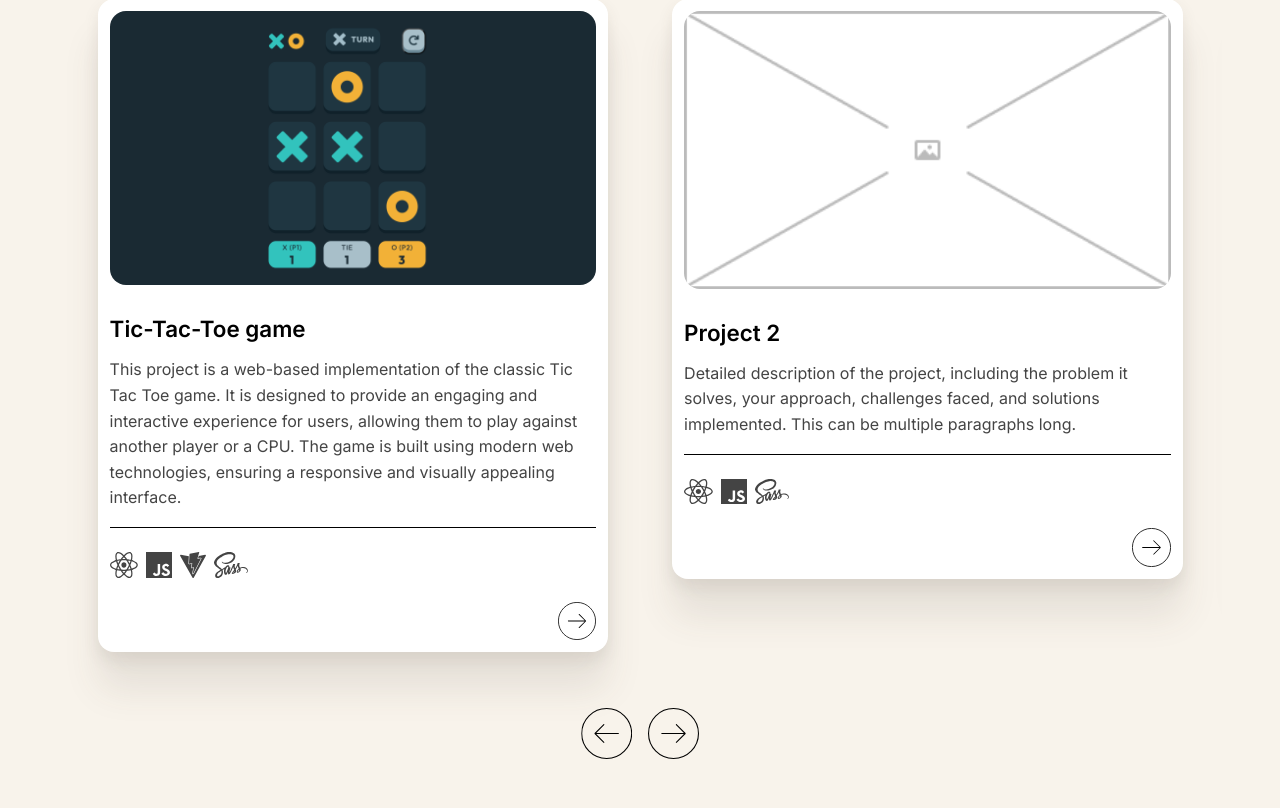
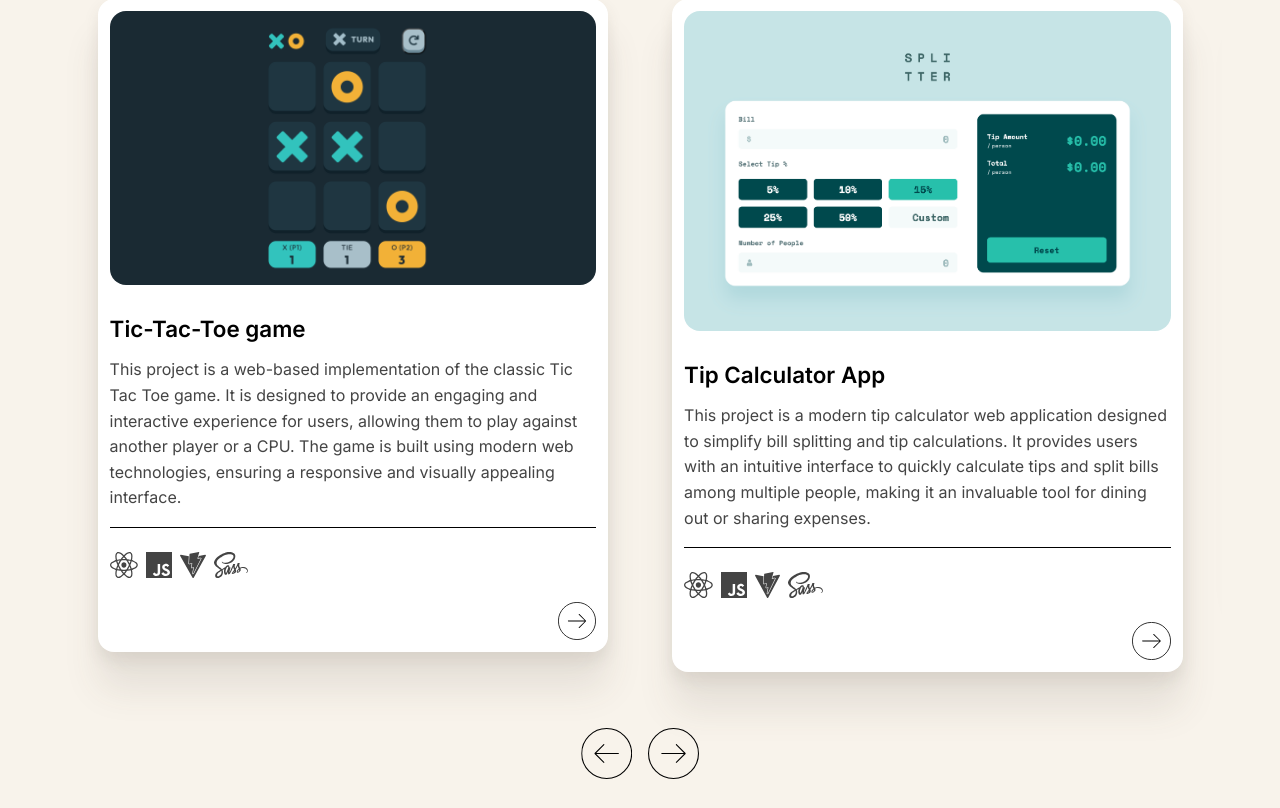
Before and after one commit to eburza/portfolio-emilia-burza, a React (Vite) app: page / in a window 1280 px wide. Shown: the part 2973-3781 px from the top of the page. Built offline with nearby package versions, Linux system fonts and the light colour scheme.

Commit message:
Add tip calculator app data to project list

```diff
--- a/src/data/projectImagesList.js
+++ b/src/data/projectImagesList.js
@@ -3,6 +3,8 @@ import TicTacToeP1 from '../assets/projects-images/tic-tac-toe/tic-tac-toe-previ
 import TicTacToeP2 from '../assets/projects-images/tic-tac-toe/tic-tac-toe-preview-2.png'
 import TicTacToeP3 from '../assets/projects-images/tic-tac-toe/tic-tac-toe-preview-3.png'
 import TicTacToeP4 from '../assets/projects-images/tic-tac-toe/tic-tac-toe-preview-4.png'
+
+import TipCalculatorMain from '../assets/projects-images/tip-calculator/tip-calculator-main.png'
 
 const projectTicTacToeImages = {
     main: TicTacToeMain,
@@ -10,3 +12,10 @@ const projectTicTacToeImages = {
 }
 
 export { projectTicTacToeImages }
+
+const projectTipCalculatorImages = {
+    main: TipCalculatorMain,
+    previews: ['img1', 'img2' ]
+}
+
+export { projectTipCalculatorImages }
--- a/src/data/projectsList.js
+++ b/src/data/projectsList.js
@@ -1,5 +1,5 @@
 import ImagePlaceholder from '../assets/image-placeholder.png'
-import { projectTicTacToeImages } from './projectImagesList'
+import { projectTicTacToeImages, projectTipCalculatorImages } from './projectImagesList'
 
 const projectList = [
     {
@@ -100,22 +100,90 @@ const projectList = [
         ],
     },
     {
-        name: 'Project 2',
+        name: 'Tip Calculator App',
         id: 'project-2',
-        img: ImagePlaceholder,
-        imgAlt: 'img alt text example',
-        summary: 'Short summary: A responsive product page built with React.js and Context API for state management.',
-        description: 'Detailed description of the project, including the problem it solves, your approach, challenges faced, and solutions implemented. This can be multiple paragraphs long.',
-        tags: ['react', 'javascript', 'sass'],
-        liveLink: 'https://project1.com',
-        githubLink: 'https://github.com/username/project1',
+        img: projectTipCalculatorImages.main,
+        imgAlt: 'Tip Calculator app preview',
+        description: 'This project is a modern tip calculator web application designed to simplify bill splitting and tip calculations. It provides users with an intuitive interface to quickly calculate tips and split bills among multiple people, making it an invaluable tool for dining out or sharing expenses.',
+        tags: ['react', 'javascript', 'sass', 'vite'],
+        conclusion: `This Tip Calculator project demonstrates proficiency in building practical, user-friendly web applications. It showcases skills in React development, state management, responsive design, and attention to detail in user interface design. The project emphasizes clean code practices, comprehensive testing, and modern development workflows, resulting in a polished and professional application that solves a common real-world problem`,
+        liveLink: 'https://emilia-burza-tip-calculator-app.netlify.app/',
+        githubLink: 'https://github.com/eburza/tip-calculator-app',
         images: [
             {
-                src: ImagePlaceholder,
+                src: projectTipCalculatorImages.previews[0],
                 alt: 'Project screenshot 1',
                 caption: 'Homepage design showcasing the main features'
             },
-        ]
+        ],
+        features: [
+            {
+                bold: 'Real-time Calculations',
+                text: 'Instantly calculates tips and per-person amounts as users input values'
+            },
+            {
+                bold: 'Flexible Tip Options',
+                text: 'Offers preset tip percentages and custom tip input functionality'
+            },
+            {
+                bold: 'Bill Splitting',
+                text: 'Easily split bills among any number of people with automatic per-person calculations'
+            },
+            {
+                bold: 'Input Validation',
+                text: 'Provides immediate feedback for invalid inputs and edge cases'
+            },
+            {
+                bold: 'Currency Formatting',
+                text: 'Automatically formats monetary values in USD with proper decimal places'
+            }
+        ],
+        technologies: [
+            {
+                bold: 'React',
+                text: `Built using React for efficient state management and component-based architecture`
+            },
+            {
+                bold: 'Vite',
+                text: 'Utilizes Vite as the build tool for fast development and optimized production builds'
+            },
+            {
+                bold: 'Sass',
+                text: 'Implements custom styling using Sass for maintainable and modular CSS'
+            },
+            {
+                bold: 'Jest and React Testing Library',
+                text: 'Includes basic testing suite for reliability'
+            }
+        ],
+        highlights: [
+            {
+                bold: 'State Management',
+                text: `Utilizes React's useState hooks for managing various input states and calculations`
+            },
+            {
+                bold: 'Real-time Updates',
+                text: 'Implements useEffect for automatic recalculation when inputs change'
+            },
+            {
+                bold: 'Responsive Design',
+                text: 'Features a mobile-first approach with breakpoints for larger screens'
+            }
+        ],
+        challenges: [
+            {
+                bold: 'Input Validation',
+                text: 'Implemented robust validation to handle edge cases such as zero values, negative numbers, and invalid inputs. Solved using combination of controlled inputs and validation functions'
+            },
+            {
+                bold: 'Currency Formatting',
+                text: 'Ensured consistent currency display across different numerical inputs using Intl.NumberFormat'
+            },
+            {
+                bold: 'Responsive Layout',
+                text: 'Created a flexible design that maintains functionality and aesthetics across all device sizes using CSS Grid and Flexbox'
+            }
+        ],
     },
     {
         name: 'Project 3',
```
Also changed, not shown: src/assets/projects-images/tip-calculator/tip-calculator-main.png (added).
